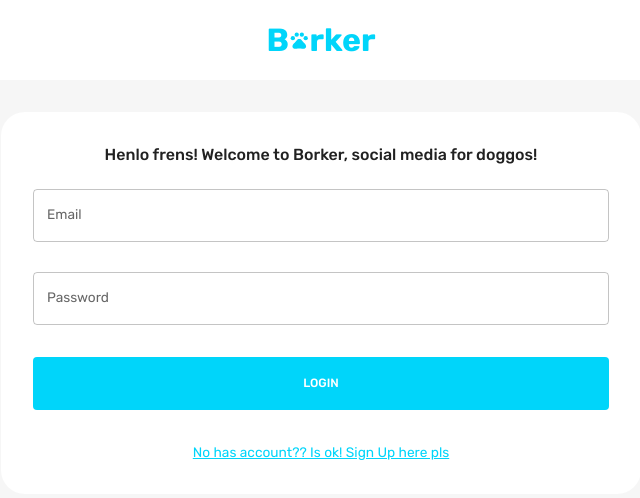
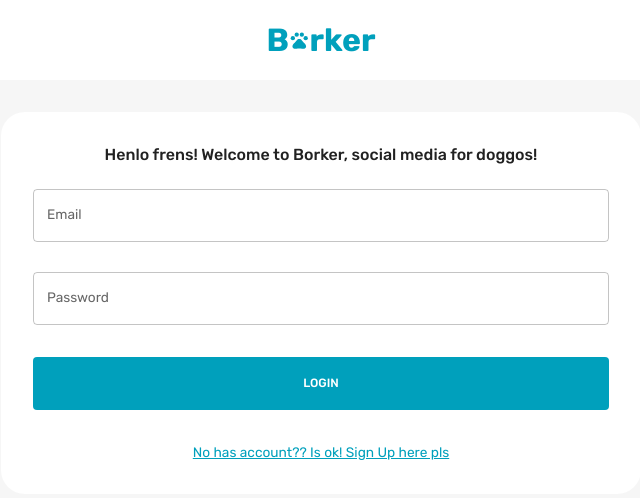
Before and after one commit to mjr2595/borker, a React (Create React App) app in the folder client/: page / in a window 1280 px wide. Shown: the top 498 px of the page, without its empty margins (319-959 px from the left). Built offline with nearby package versions, Linux system fonts and the light colour scheme.

Commit message:
theme tweakin

```diff
--- a/client/src/theme.js
+++ b/client/src/theme.js
@@ -39,7 +39,7 @@ export const themeSettings = (mode) => {
             // palette values for dark mode
             primary: {
               dark: colorTokens.primary[200],
-              main: colorTokens.primary[500],
+              main: colorTokens.primary[600],
               light: colorTokens.primary[800],
             },
             neutral: {
@@ -47,18 +47,18 @@ export const themeSettings = (mode) => {
               main: colorTokens.grey[200],
               mediumMain: colorTokens.grey[300],
               medium: colorTokens.grey[400],
-              light: colorTokens.grey[700],
+              light: colorTokens.grey[600],
             },
             background: {
-              default: colorTokens.grey[900],
-              alt: colorTokens.grey[800],
+              default: colorTokens.grey[800],
+              alt: colorTokens.grey[700],
             },
           }
         : {
             // palette values for light mode
             primary: {
               dark: colorTokens.primary[700],
-              main: colorTokens.primary[500],
+              main: colorTokens.primary[600],
               light: colorTokens.primary[50],
             },
             neutral: {
```
